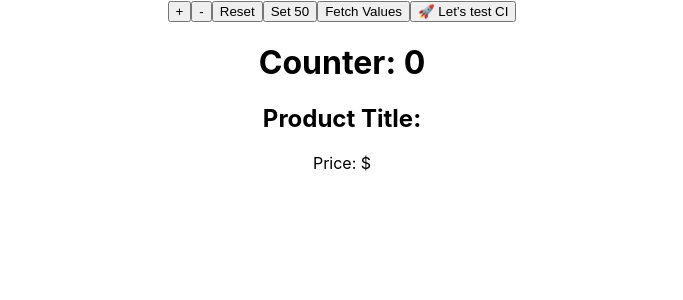
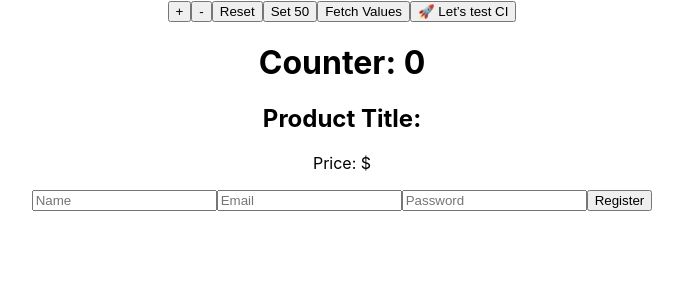
Before and after one commit to ibista/CI-CD, a React (Create React App) app: page / in a window 1280 px wide. Shown: the top 300 px of the page, without its empty margins (298-981 px from the left). Built offline with nearby package versions, Linux system fonts and the light colour scheme; no server answers.

Commit message:
added backend

```diff
--- a/package.json
+++ b/package.json
@@ -7,6 +7,7 @@
     "@testing-library/jest-dom": "^6.6.3",
     "@testing-library/react": "^16.2.0",
     "@testing-library/user-event": "^13.5.0",
+    "axios": "^1.9.0",
     "react": "^19.0.0",
     "react-dom": "^19.0.0",
     "react-redux": "^9.2.0",
--- a/src/App.js
+++ b/src/App.js
@@ -1,6 +1,7 @@
 import './App.css';
 import React, {Suspense} from 'react';
 import Maths from './Redux Practice/Maths';
+import Register from './register';
 
 // const MyComponent = React.lazy(() => import('./MyComponent'))
 
@@ -11,6 +12,7 @@
       <Suspense fallback={<div>loading....</div>}>
       {/* <MyComponent /> */}
       <Maths />
+      <Register />
       </Suspense>
     </div>
   );
--- /dev/null
+++ b/src/api/axios.js
@@ -0,0 +1,7 @@
+import axios from 'axios'
+
+const API = axios.create({
+    baseURL: 'http://localhost:5000/api',
+})
+
+export default API
--- /dev/null
+++ b/src/register.js
@@ -0,0 +1,32 @@
+import React, {useState} from 'react'
+import API from './api/axios'
+
+
+const Register = () => {
+    const[name, setName] = useState('');
+    const [email, setEmail] = useState('');
+    const [password, setPassword] = useState('');
+
+
+    const handleSubmit = async(e) => {
+        e.preventDefault();
+        try{
+            const res = await API.post('/users/register', {name, email, password});
+            console.log('Registered:', res.data);
+            alert('User registered successfully');
+        }catch(err){
+            console.error(err.response.data);
+            alert('Registration failed');
+        }
+    }
+  return (
+    <form onSubmit={handleSubmit}>
+      <input type="text" placeholder="Name" value={name} onChange={(e) => setName(e.target.value)} />
+      <input type="email" placeholder="Email" value={email} onChange={(e) => setEmail(e.target.value)} />
+      <input type="password" placeholder="Password" value={password} onChange={(e) => setPassword(e.target.value)} />
+      <button type="submit">Register</button>
+    </form>
+  )
+}
+
+export default Register
```
Also changed, not shown: 1 other file (tests, documents, lock files or other folders).
